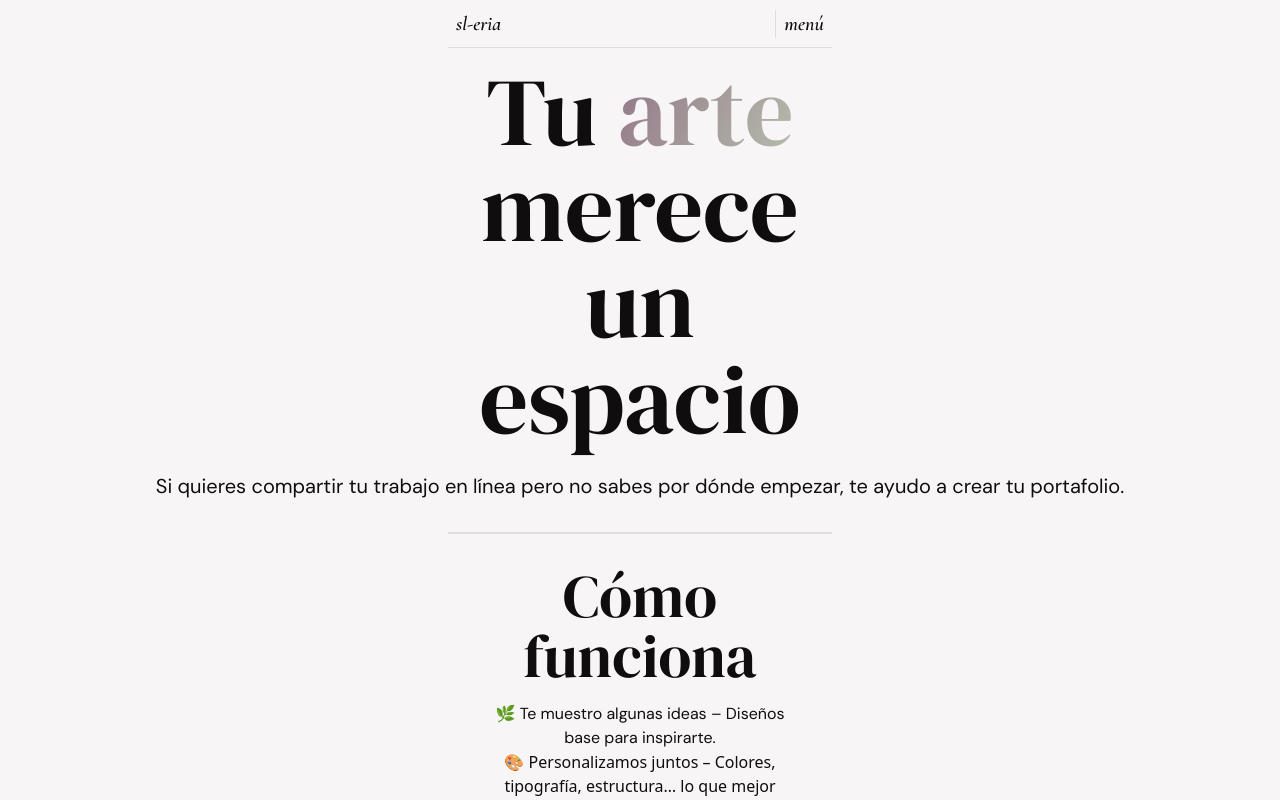
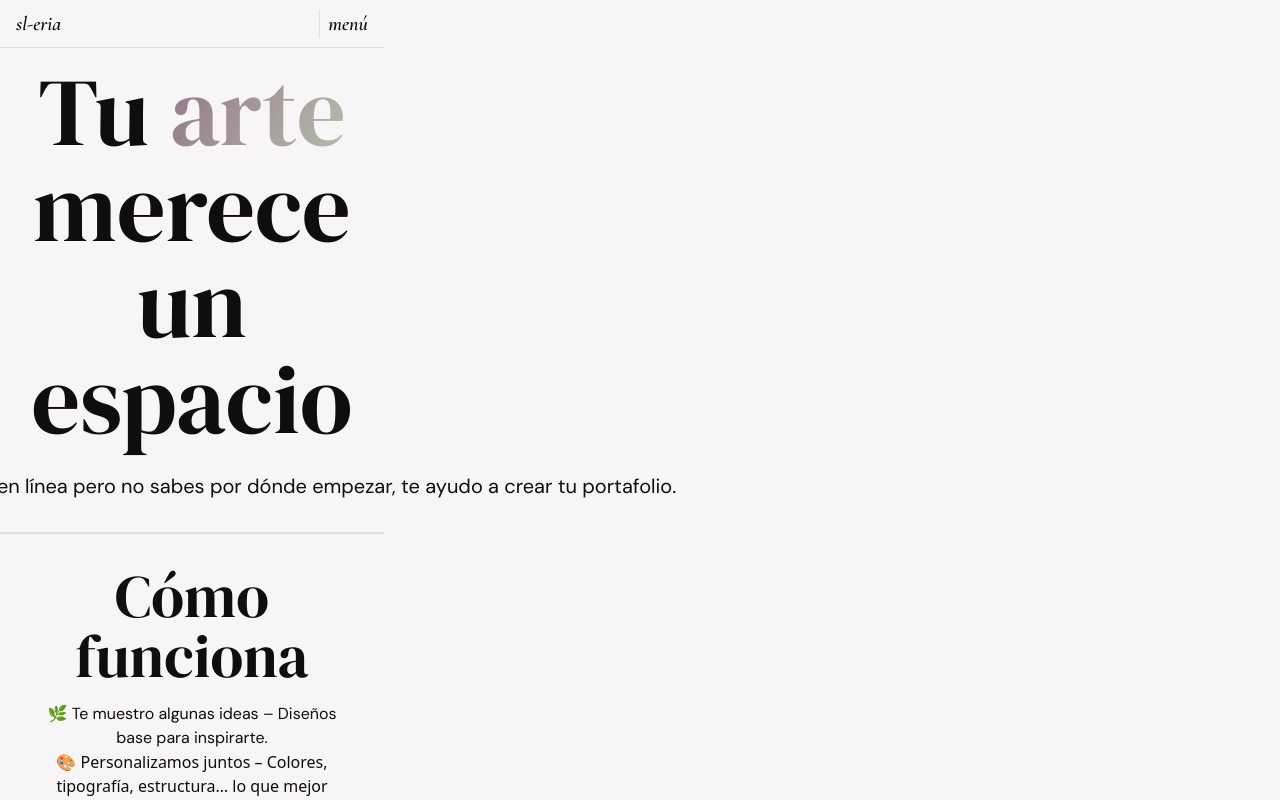
Before and after one commit to Lvnge/sl-eria, a React (Vite) app: page / in a window 1280 px wide. Shown: the top 800 px of the page. Built offline with nearby package versions, Linux system fonts and the light colour scheme.

Commit message:
Test layout margins

```diff
--- a/src/index.css
+++ b/src/index.css
@@ -35,15 +35,15 @@ body {
 
 @layer components {
   .divider {
-    @apply flex border-1 border-(--text)/10 w-sm;
+    @apply flex border-1 border-(--text)/10 w-sm px-4;
   }
   .parent-container {
-    @apply flex flex-col w-sm items-center m-auto;
+    @apply flex flex-col w-sm items-center;
   }
   .navbar {
-    @apply fixed bg-(--background) flex w-sm h-12 px-2 border-b-1 border-(--text)/10   items-center justify-between text-xl font-semibold;
+    @apply fixed bg-(--background) flex w-sm h-12 px-4 border-b-1 border-(--text)/10   items-center justify-between text-xl font-semibold;
   }
   .mobile-menu {
-    @apply flex flex-col fixed top-12 w-sm h-dvh left-0 right-0 m-auto bg-(--background) font-Cormorant gap-4 p-2 text-lg;
+    @apply flex flex-col fixed top-12 w-sm h-dvh left-0 right-0 m-auto bg-(--background) font-Cormorant gap-4 p-4 text-lg;
   }
 }
```
